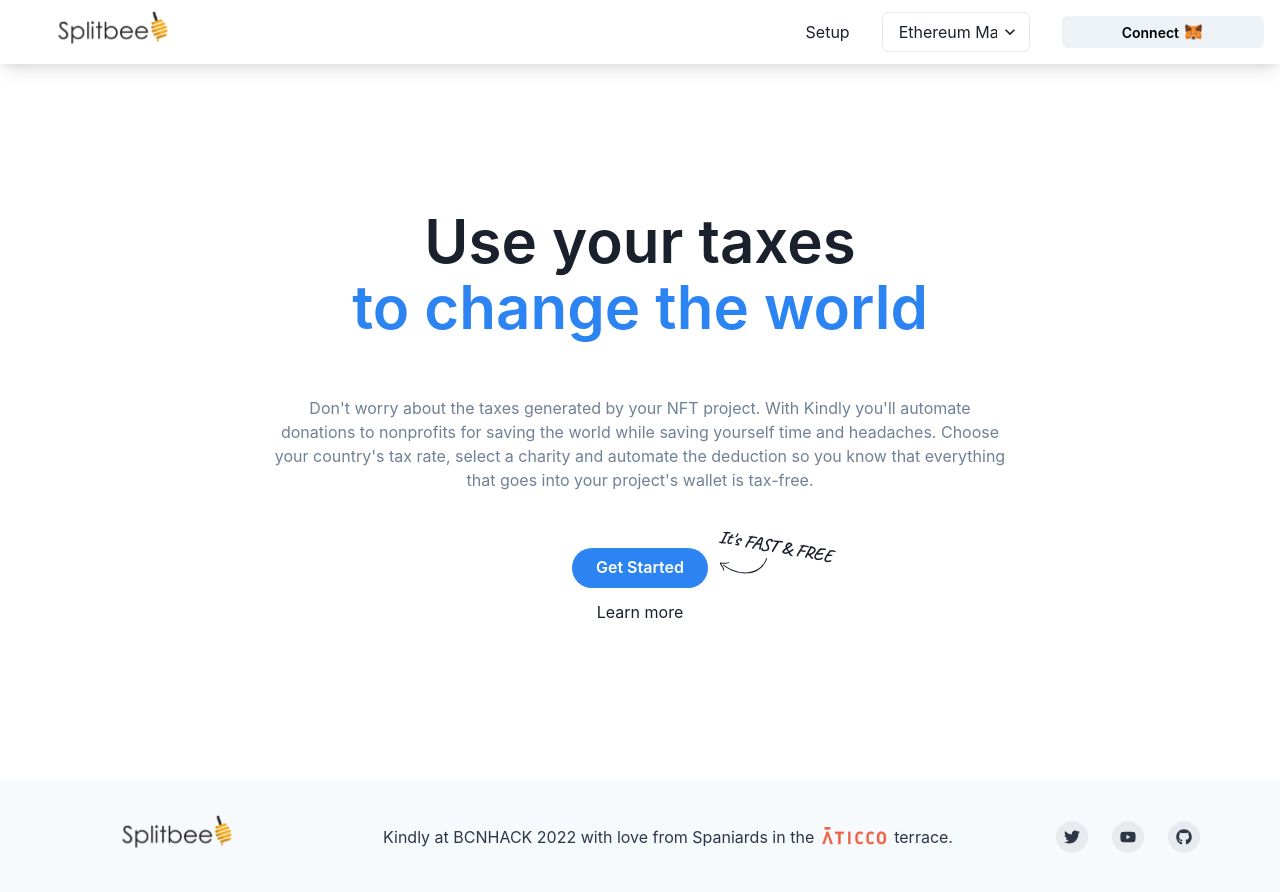
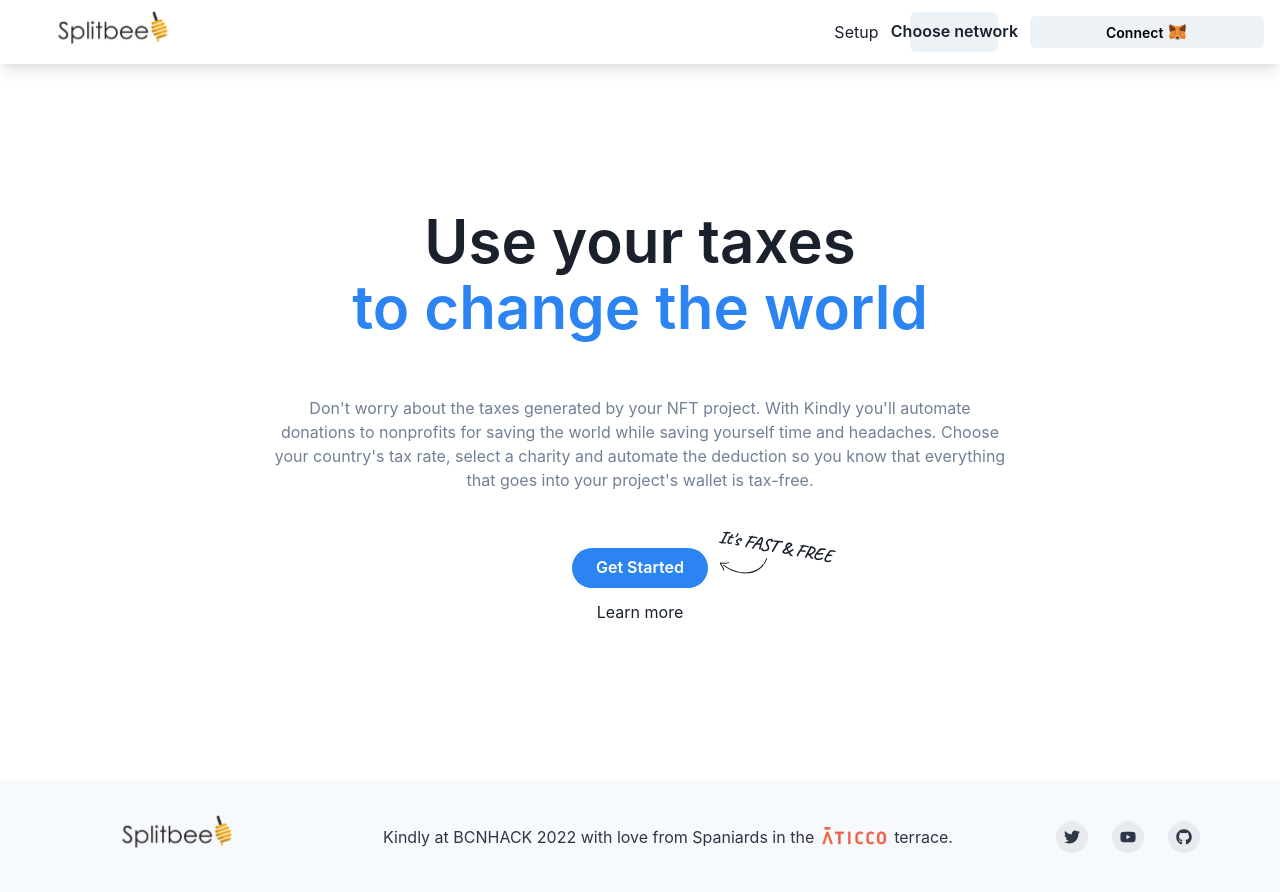
Before and after one commit to ethbcn42/splitbeeDapp, a Next.js app: page / in a window 1280 px wide. Built offline with nearby package versions, Linux system fonts and the light colour scheme.

Commit message:
feat(network): change select into modal to choose the network (switchNet is not working properly)

```diff
--- a/components/Web3/NetworkSelector.jsx
+++ b/components/Web3/NetworkSelector.jsx
@@ -1,17 +1,24 @@
 import { useSelector } from 'react-redux';
-import { Box, Button, HStack, Select, SelectField, Text, useToast, VStack } from '@chakra-ui/react';
+import {  Button,  useToast, ModalBody, ModalCloseButton, useDisclosure,
+    Modal, ModalOverlay, ModalContent, ModalHeader
+} from '@chakra-ui/react';
 import { networks } from '@/utils/constants';
-import { FaEthereum } from 'react-icons/fa';
 import { switchNetwork } from '@/store/slices/web3/utils/connectUser';
-
-
+import Image from 'next/image';
+import { useState } from "react";
 
 export const NetworkSelector = () => {
     const toast = useToast()
     const { address, network } = useSelector(state => state.web3)
+    const { isOpen, onOpen, onClose } = useDisclosure();
+    const [selectNetwork, setSelectNetwork] = useState(
+      {logo: undefined,
+      text: 'Choose network'
+      }
+    );
 
-    const switchNet = async (e) => {
-        const chainId = e.target.value;
+    const switchNet = async (chainId) => {
+        //TOFIX: no está saltando metamask :(
         if (!window.ethereum) {
             return toast({
                 title: 'Metamask is not installed',
@@ -26,18 +33,38 @@ export const NetworkSelector = () => {
     }
 
     return (
-        <Select onChange={(e)=>switchNet(e)}>
-            {Object.keys(networks).map((chain) => {
-                const { chainName:name, chainId, logo } = networks[chain];
-                return (
-                    <option key={chainId} value={chain} >
-                        {name}
-                    </option>
-                )
-            })}
 
-
-        </Select>
+        <>
+        <Button
+          onClick={onOpen}
+          leftIcon={selectNetwork.logo ? <Image width="20" height="20" src={selectNetwork.logo}/> : null}
+        >
+          {selectNetwork.text}
+        </Button>
+        <Modal isOpen={isOpen} onClose={onClose}>
+          <ModalOverlay />
+          <ModalContent>
+            <ModalHeader>Choose your prefer network</ModalHeader>
+            <ModalCloseButton />
+            <ModalBody>
+                {Object.keys(networks).map((chain) => {
+                    const { chainName:name, chainId, logo } = networks[chain];
+                    return(<Button
+                      leftIcon={<Image width="20" height="20" src={logo}/>}
+                      key={chainId }
+                      width="100%"
+                      mb="2"
+                      onClick={() => {
+                        switchNet(chainId);
+                        onClose();
+                        setSelectNetwork({logo, text: name})
+                      }}
+                    >{name}</Button>)
+                })}
+           </ModalBody>
+          </ModalContent>
+        </Modal>
+      </>
     )
 };
 export default NetworkSelector;
```
